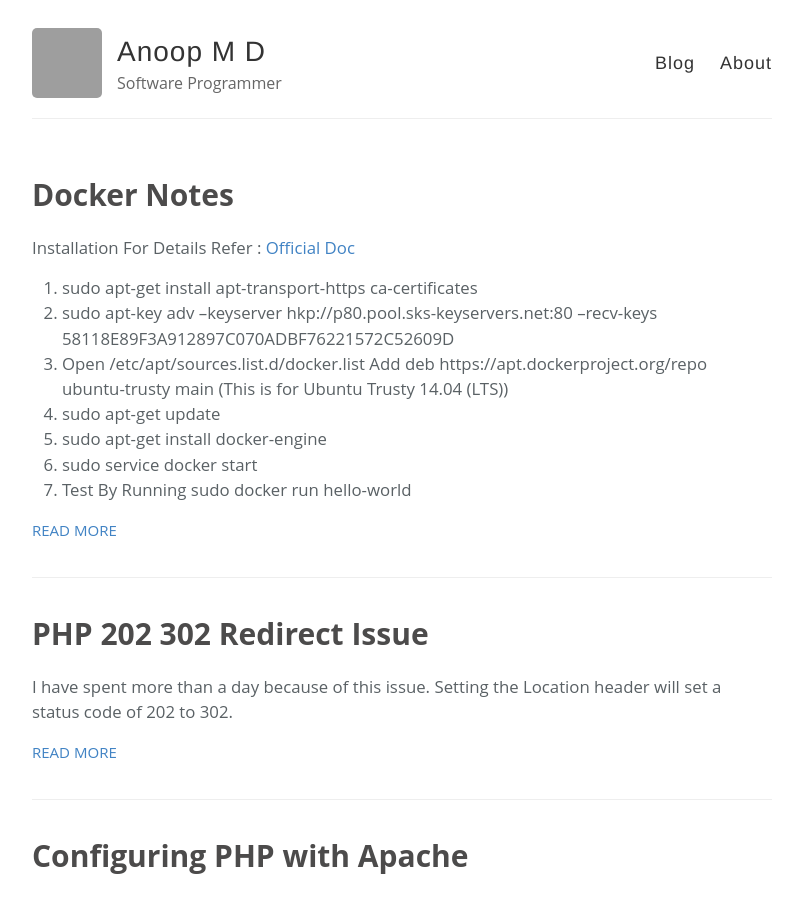
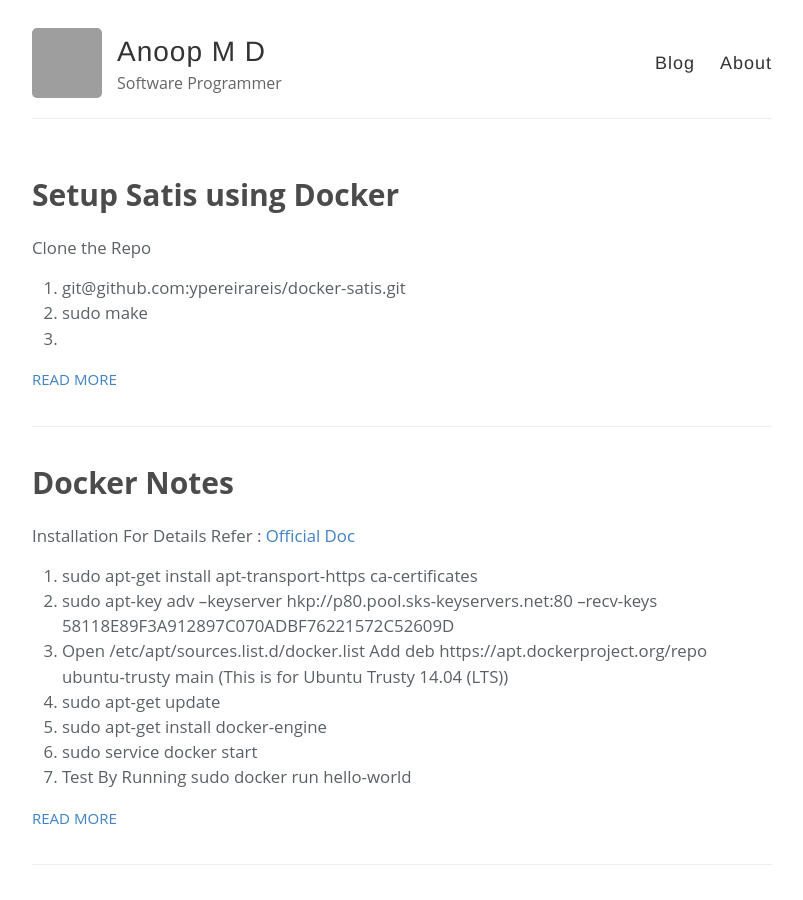
Before and after one commit to anoopmd/anoopmd.github.io, a Jekyll site: the page built from index.html, in a window 1280 px wide and 900 px high. Shown: the whole window, without its empty margins (238-1041 px from the left). Built offline with Jekyll 4.4.1, drawn with Linux system fonts in a browser that asks for light colours; grey boxes are pictures that could not be loaded.

Commit message:
Updated Date + New Post

```diff
--- /dev/null
+++ b/_posts/2016-7-16-setup-satis-using-docker.md
@@ -0,0 +1,9 @@
+---
+layout: post
+title: Setup Satis using Docker
+---
+
+Clone the Repo
+1. git@github.com:ypereirareis/docker-satis.git
+2. sudo make
+3.
```
Also changed, not shown: _posts/2016-7-16-docker-notes.md (renamed from _posts/2016-7-17-docker-notes.md, +4 -0 lines).
